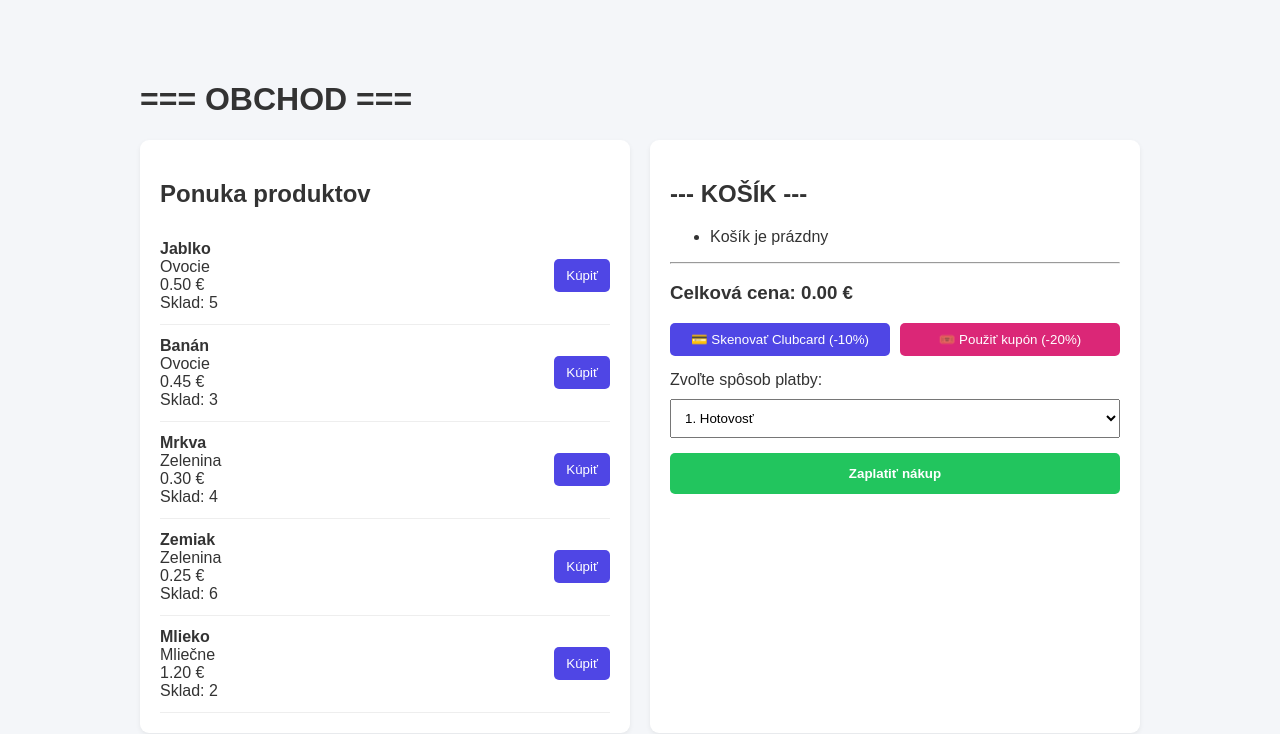
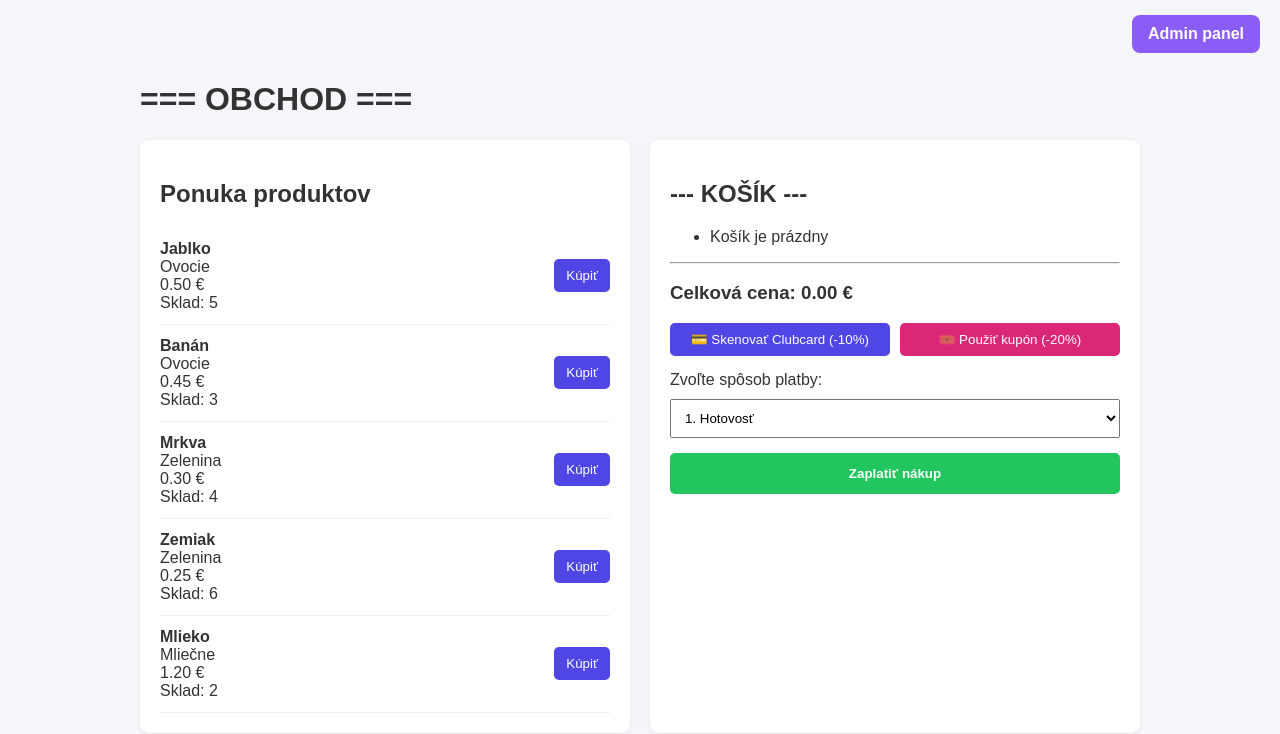
Before and after one commit to Hyper-Squid/nepodareny-web, a website: page index.html in a window 1280 px wide. Drawn offline with Linux system fonts and the light colour scheme; no server answers.

Commit message:
Add admin panel link to index.html

```diff
--- a/index.html
+++ b/index.html
@@ -99,6 +99,11 @@ select {
 </head>
 
 <body>
+
+<a href="/admin.html" class="admin-button"
+   style="position:absolute;top:15px;right:20px;">
+    Admin panel
+</a>
 
 <h1>=== OBCHOD ===</h1>
 
```
